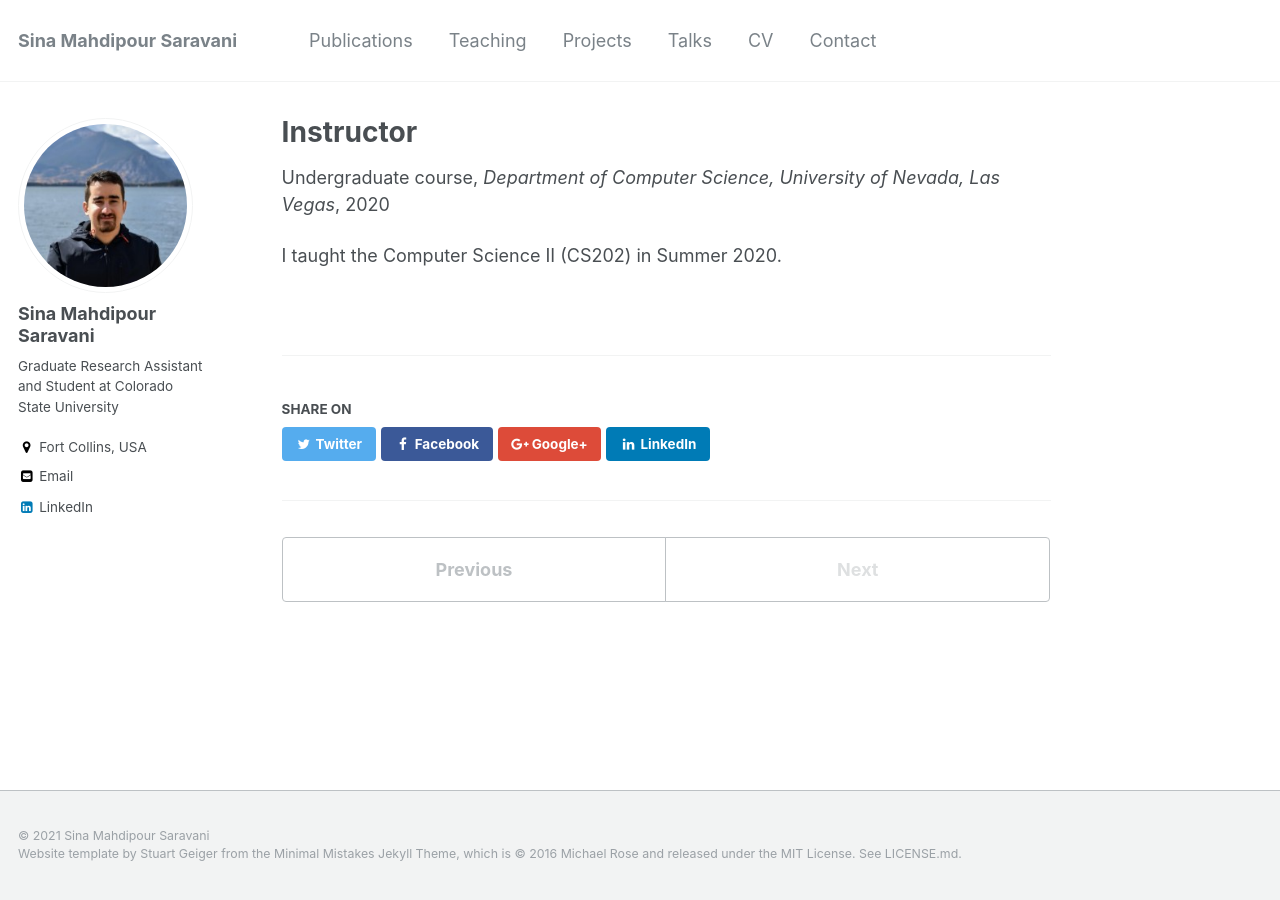
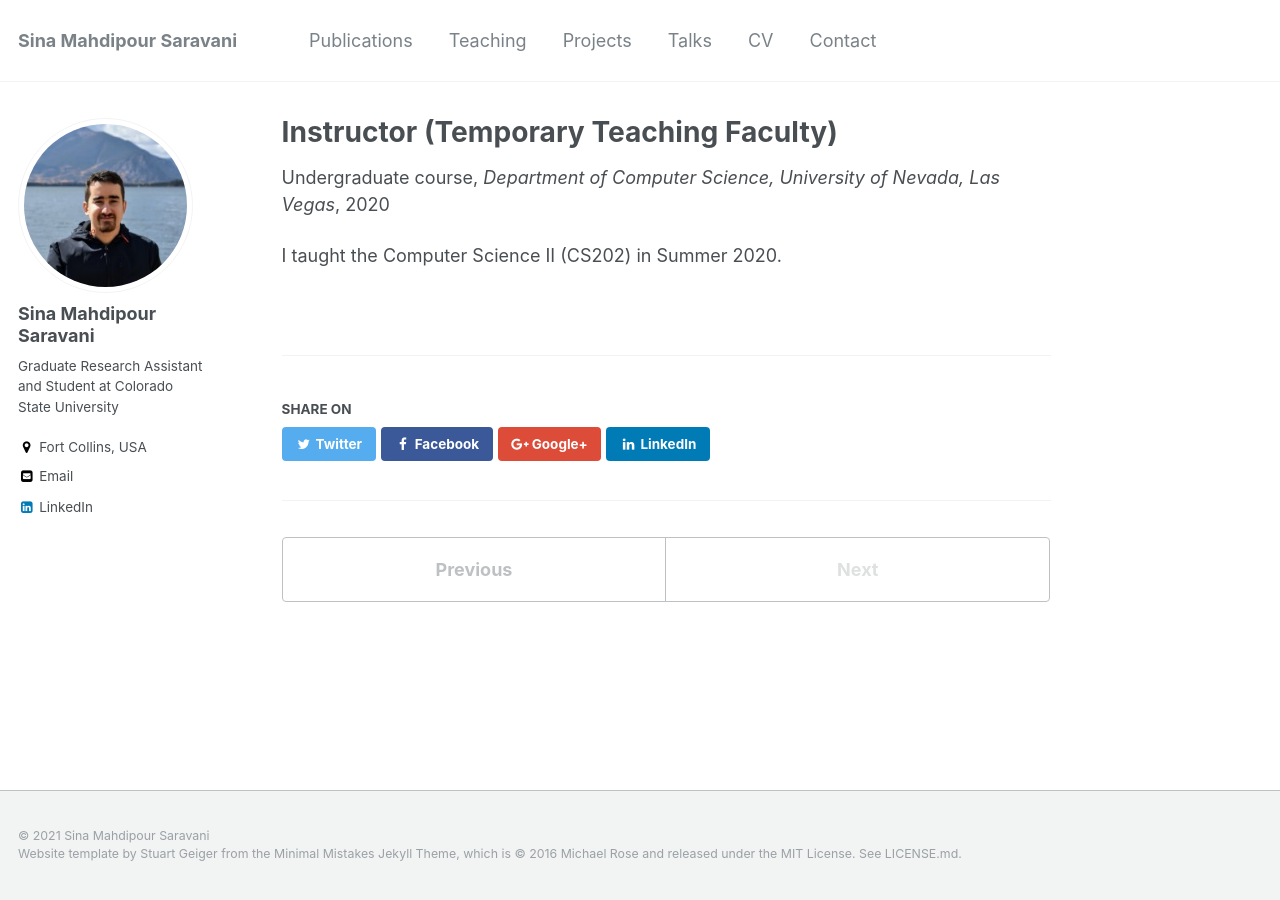
Before and after one commit to sinamps/sinamps.github.io, a Jekyll site: the page built from _teaching/cs202.md, in a window 1280 px wide. Built offline with Jekyll 4.4.1, drawn with Linux system fonts in a browser that asks for light colours.

Commit message:
Update cs202.md

```diff
--- a/_teaching/cs202.md
+++ b/_teaching/cs202.md
@@ -1,5 +1,5 @@
 ---
-title: "Instructor"
+title: "Instructor (Temporary Teaching Faculty)"
 collection: teaching
 type: "Undergraduate course"
 permalink: /teaching/cs2020
```
